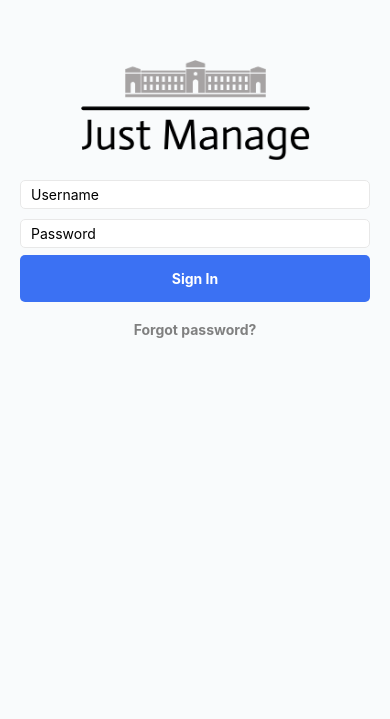
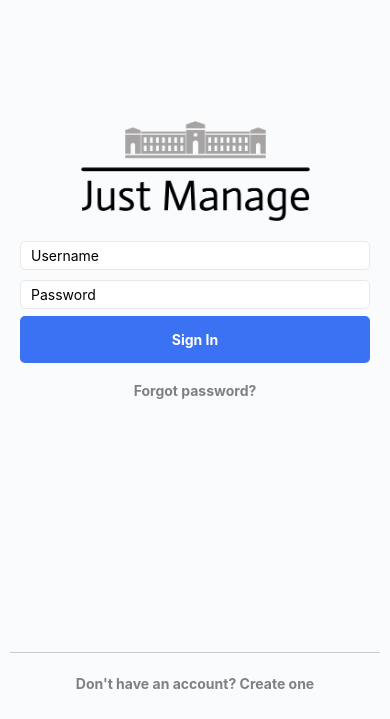
Before and after one commit to daniel9933/Git-Repo-Project, a React Native app: screen / in a window 390 px wide. Shown: the part 125-844 px from the top of the page. Built offline with nearby package versions, Linux system fonts and the light colour scheme.

Commit message:
update sign in screen
fixed the scrollview styling bug, added a sign up button , added a separator line , added main mainContent style and root style to fix the sign up button at the bottom of the page.

```diff
--- a/src/screens/SignInsScreen/SignInScreen.tsx
+++ b/src/screens/SignInsScreen/SignInScreen.tsx
@@ -1,68 +1,111 @@
-import React, {useState} from 'react';
-import { View , Text , Image , StyleSheet, useWindowDimensions, ScrollView} from 'react-native';
+import React, { useState } from 'react';
+import { View, Image, StyleSheet, useWindowDimensions, ScrollView } from 'react-native';
 import Logo from '../../../assets/images/Logo_1.png';
-import CustomInput from '../../components/CustomInput'
-import CustomButton from '../../components/CustomButton'
+import CustomInput from '../../components/CustomInput';
+import CustomButton from '../../components/CustomButton';
 
 const SignInScreen = () => {
+    const [Username, setUsername] = useState(''); // initial state of username and password
+    const [password, setPassword] = useState('');
 
-    const [Username,setUsername] = useState('');//initial state of username and password
-    const [password,setPassword] = useState('');
+    const { height } = useWindowDimensions(); // gets the window dimensions of the device
 
-    const {height} = useWindowDimensions();//gets the window dimensions of the device
+    const onSignInPressed = () => { // function that sends a warning when sign in is pressed
+        console.warn("Sign in");
+    };
 
-    const onSignInPressed = () =>{ //function that sends a warning when sign in is pressed
-        console.warn("Sign in");
-    }
+    const OnForgotPasswordPressed = () => { // function that sends a warning when forgot password is pressed
+        console.warn("OnForgotPasswordPressed");
+    };
 
-    const OnForgotPasswordPressed = () =>{//funcction that sends a warning when forgot password is pressed
-        console.warn("OnForgotPasswordPressed");
-    }
-
-
+    const onSignUpPressed = () => { // function that sends a warning when sign up is pressed
+        console.warn("Sign up");
+    };
 
     return (
+        <View style={styles.root}>
+            <ScrollView
+                showsVerticalScrollIndicator={false}
+                contentContainerStyle={styles.scrollViewContent}
+            >
+                <View style={styles.mainContent}>
+                    <Image
+                        source={Logo}
+                        style={[styles.logo, { height: height * 0.3 }]}
+                        resizeMode="contain"
+                    />
 
-        <ScrollView showsVerticalScrollIndicator = {false}>
-           <View style = {styles.root}>
+                    <CustomInput
+                        placeholder='Username'
+                        value={Username}
+                        setValue={setUsername}
+                        secureTextEntry={false}
+                    />
+                    <CustomInput
+                        placeholder='Password'
+                        value={password}
+                        setValue={setPassword}
+                        secureTextEntry={true}
+                    />
 
-                <Image source = {Logo}
-                style={[styles.logo, {height: height * 0.3}]}
-                resizeMode="contain"/>
+                    <CustomButton
+                        text="Sign In"
+                        onPress={onSignInPressed}
+                        type="PRIMARY"
+                    />
 
-                <CustomInput
-                placeholder ='Username'
-                value = {Username}
-                setValue = {setUsername}
-                secureTextEntry = {false}
-                />
-                <CustomInput
-                placeholder ='Password'
-                value = {password}
-                setValue = {setPassword}
-                secureTextEntry = {true}
-                />
+                    <CustomButton
+                        text="Forgot password?"
+                        onPress={OnForgotPasswordPressed}
+                        type="TERTIARY"
+                    />
 
-                <CustomButton text = 'Sign In' onPress = {onSignInPressed} type = "PRIMARY"/>
+                </View>
+            </ScrollView>
 
-                <CustomButton text = 'Forgot password?' onPress = {OnForgotPasswordPressed} type = "TERTIARY"/>
-            </View>
-        </ScrollView>
-    )
-}
+                {/* Separator Line */}
+                <View style={styles.separatorLine} />
+
+            <CustomButton
+                text="Don't have an account? Create one"
+                onPress={onSignUpPressed}
+                type="TERTIARY"
+            />
+        </View>
+    );
+};
 
 const styles = StyleSheet.create({
     root: {
+        flex: 1, // Ensures the container fills the screen
+        justifyContent: 'space-between', // Spacing to keep the "Sign Up" button at the bottom
+        marginBottom : 10,
+    },
+    scrollViewContent: {
+        flexGrow: 1,
+        justifyContent: 'center',
+        alignItems: 'center',
+        paddingVertical: 20,
+    },
+    mainContent: {
+        width:'100%',
         alignItems: 'center',
         padding: 20,
-        marginVertical:150,
     },
     logo: {
         width: '70%',
         maxWidth: 300,
         maxHeight: 100,
-        marginVertical:15,
+        marginVertical: 15,
     },
+    separatorLine: {
+        height: 1, // Thickness of the line
+        width: '95%',
+        backgroundColor: '#CCC', // Color of the line
+        marginVertical: 5, // Vertical spacing around the line
+        alignSelf: 'center'
+    },
+
 });
 
 export default SignInScreen;
```
